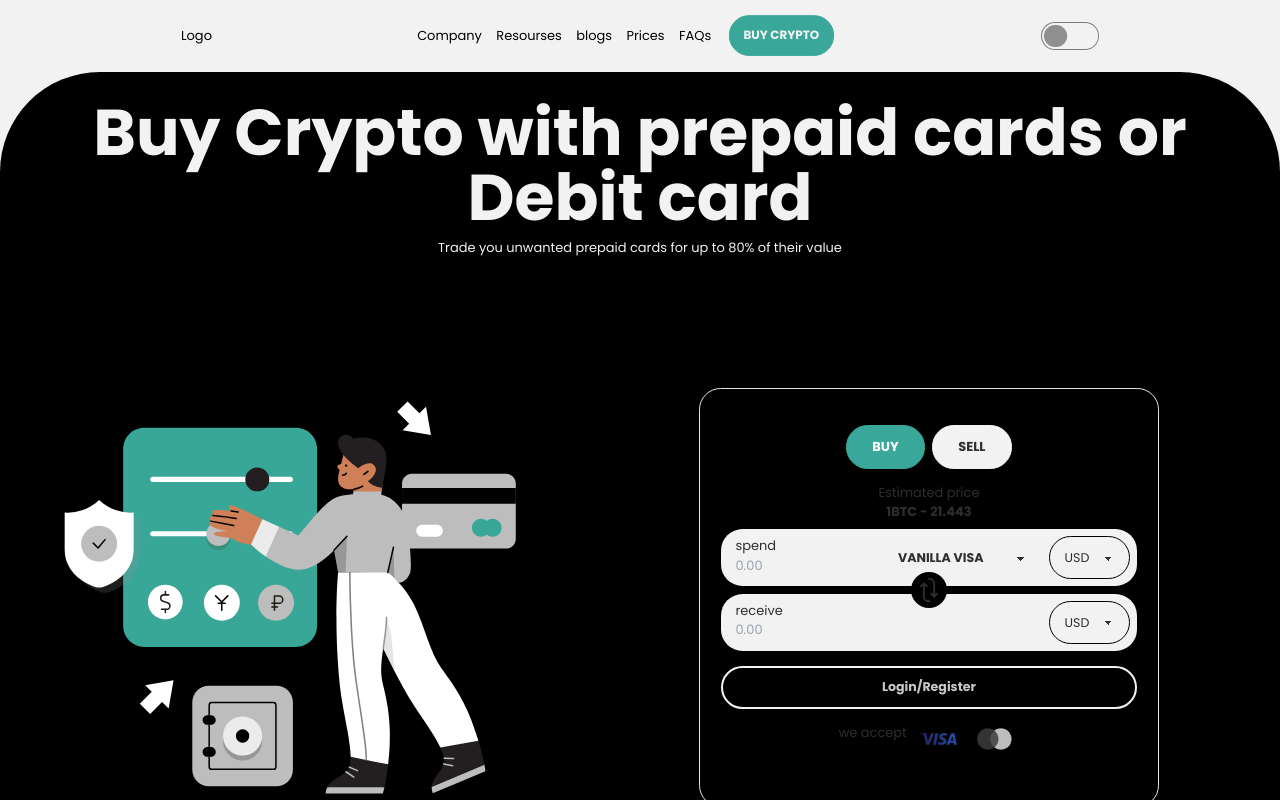
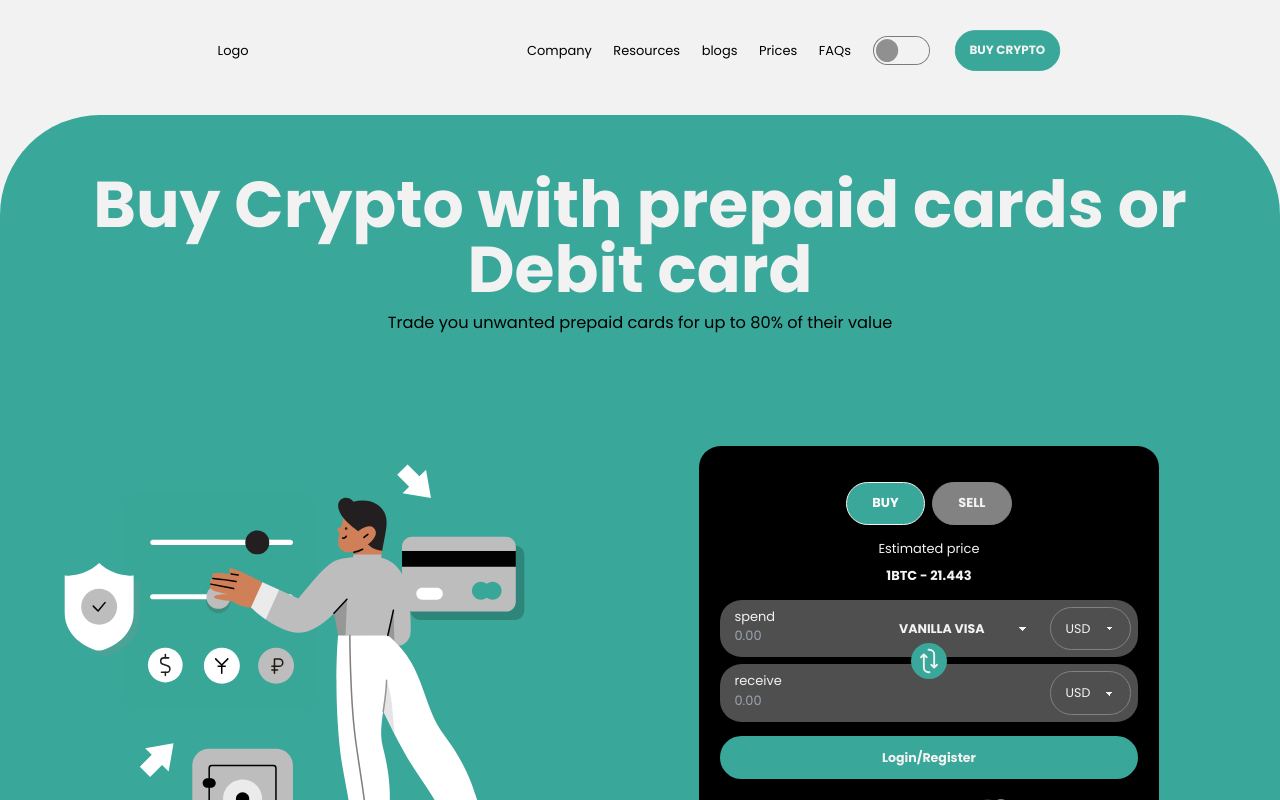
Before and after one commit to bammytech1/bampay-app, a React (Vite) app in the folder frontend/: page / in a window 1280 px wide. Shown: the top 800 px of the page. Built offline with nearby package versions, Linux system fonts and the light colour scheme.

Commit message:
bg-color change

```diff
--- a/frontend/src/components/Header.jsx
+++ b/frontend/src/components/Header.jsx
@@ -12,20 +12,21 @@ function Header() {
 
   return (
     <>
-      <header className="w-full  md:bg-neutral flex items-center justify-center ">
-        <nav className="w-full container max-w-7xl  bg-neutral text-primary m-4 md:m-0 p-4 rounded-2xl md:rounded-none ">
+      <header className="w-full z-50 fixed md:bg-base-100 flex items-center justify-center ">
+        <nav className="w-full  container max-w-7xl  bg-neutral text-base-300  m-4 md:m-0 p-4 rounded-2xl md:rounded-none md:py-8 ">
           <div className="flex items-center w-full justify-around">
             <div className="md:hidden" onClick={() => setMenu(!menu)}>
               {menu ? <IoClose size={"25px"} /> : <IoMenu size={"25px"} />}
             </div>
 
             <div>Logo</div>
-            <ul className="hidden md:flex justify-between items-center gap-4">
+            <ul className="hidden md:flex justify-between items-center gap-6">
               <Link to={"#"}>Company</Link>
-              <Link to={"#"}>Resourses</Link>
+              <Link to={"#"}>Resources</Link>
               <Link to={"#"}>blogs</Link>
               <Link to={"#"}>Prices</Link>
               <Link to={"#"}>FAQs</Link>
+              <input type="checkbox" className="toggle toggle-lg" />
               <Link
                 to="#"
                 className="btn btn-success rounded-3xl text-neutral hidden md:flex"
@@ -34,7 +35,6 @@ function Header() {
                 Buy Crypto
               </Link>
             </ul>
-            <input type="checkbox" className="toggle toggle-lg" />
             <IoNotificationsOutline size={"30px"} className="md:hidden" />
           </div>
         </nav>
--- a/frontend/src/components/Hero.jsx
+++ b/frontend/src/components/Hero.jsx
@@ -62,15 +62,15 @@ function Hero() {
   });
   return (
     <>
-      <section className="  bg-primary w-full flex justify-center items-center py-8 px-6  rounded-[50px] md:rounded-[100px]  ">
-        <div className="container  w-full max-w-7xl  ">
+      <section className="  bg-primary w-full flex justify-center items-center py-8 px-6  rounded-[50px] md:rounded-[100px] mt-32  ">
+        <div className="container   w-full max-w-7xl md:py-8 ">
           <h1 className="text-4xl text-neutral text-center font-bold mb-2 md:text-6xl lg:text-7xl">
             Buy Crypto with prepaid cards or <br /> Debit card
           </h1>
-          <p className="text-center  text-neutral  md: ">
+          <p className="text-center  text-base-300  md:text-lg ">
             Trade you unwanted prepaid cards for up to 80% of their value
           </p>
-          <div className="place-content-center gap-1  grid md:grid-cols-2 mt-4">
+          <div className="place-content-center gap-1  grid md:grid-cols-2 ">
             <motion.picture
               initial={{ y: "2rem", opacity: 0 }}
               animate={{ y: 0, opacity: 1 }}
@@ -82,7 +82,7 @@ function Hero() {
             >
               <img className="" src={hero} alt="wallet icon" />
             </motion.picture>
-            <div className=" place-self-center h-fit max-w-lg flex flex-col items-center gap-2 py-10 bg-transparent border rounded-3xl ">
+            <div className=" place-self-center h-fit max-w-lg flex flex-col items-center gap-2 py-10 bg-base-300  rounded-3xl ">
               <div
                 className="w-full  flex flex-col items-center"
                 aria-multiselectable="false"
@@ -94,9 +94,9 @@ function Hero() {
                 >
                   <li className="" role="presentation">
                     <button
-                      className={`btn btn-neutral rounded-3xl px-7 ${
+                      className={`btn btn-accent text-neutral  rounded-3xl px-7 ${
                         tabSelected.currentTab === 1
-                          ? "btn-success text-white hover:btn-neutral focus:btn-accent disabled:bg-emerald-300"
+                          ? "btn-success bordered border-neutral text-white hover:btn-neutral focus:btn-primary disabled:bg-emerald-300"
                           : "w-full justify-self-center "
                       }`}
                       id="tab-label-1e"
@@ -117,9 +117,9 @@ function Hero() {
                   </li>
                   <li className="" role="presentation">
                     <button
-                      className={`btn btn-neutral rounded-3xl px-7 ${
+                      className={`btn  btn-accent text-neutral rounded-3xl px-7 ${
                         tabSelected.currentTab === 2
-                          ? "btn-success text-white hover:btn-neutral focus:btn-accent disabled:bg-emerald-300"
+                          ? "btn-success bordered border-neutral text-white hover:btn-neutral focus:btn-primary disabled:bg-emerald-300"
                           : "w-full justify-self-center"
                       }`}
                       id="tab-label-2e"
@@ -152,7 +152,7 @@ function Hero() {
                     aria-labelledby="tab-label-1e"
                     tabIndex="-1"
                   >
-                    <div className="flex flex-col items-center mb-2">
+                    <div className="flex flex-col items-center mb-4 text-neutral gap-2 ">
                       <p className="font-thin">Estimated price</p>
                       <span className="font-semibold">1BTC - 21.443</span>
                     </div>
@@ -161,8 +161,8 @@ function Hero() {
                       className="w-full  flex flex-col items-center gap-4"
                     >
                       <div className="relative flex flex-col gap-2">
-                        <div className=" w-full flex gap-2 p-2 bg-base-100  rounded-3xl">
-                          <div className="ml-2">
+                        <div className=" w-full flex gap-2 p-2 bg-base-200  rounded-3xl">
+                          <div className="ml-2 text-neutral">
                             <label htmlFor="">spend</label>
                             <input
                               type="text"
@@ -171,14 +171,14 @@ function Hero() {
                               className="bg-transparent outline-0   w-full "
                             />
                           </div>
-                          <select className=" select font-bold ">
+                          <select className=" select font-bold bg-transparent text-neutral">
                             <option selected>VANILLA VISA</option>
                             <option>VANILLA VISA</option>
                             <option>VANILLA MASTER</option>
                             <option>AMEX VISA</option>
                             <option>AMEX MASTER</option>
                           </select>
-                          <select className="select select-primary rounded-3xl  ">
+                          <select className="select select-accent bg-base-200 rounded-3xl  text-neutral ">
                             <option selected>USD</option>
                             <option>CAD</option>
                             <option>AUD</option>
@@ -186,10 +186,10 @@ function Hero() {
                             <option>EUR</option>
                           </select>
                         </div>
-                        <span className="flex items-center justify-center absolute w-10 h-10 rounded-full bg-primary left-1/2 top-1/2 -translate-x-1/2 -translate-y-1/2 rotate-90 ">
+                        <span className="flex text-neutral items-center justify-center absolute w-10 h-10 rounded-full bg-primary left-1/2 top-1/2 -translate-x-1/2 -translate-y-1/2 rotate-90 ">
                           <IoRepeat size={"30px"} />
                         </span>
-                        <div className="w-full flex justify-between p-2 bg-base-100  rounded-3xl">
+                        <div className="w-full flex justify-between p-2 bg-base-200 text-neutral  rounded-3xl">
                           <div className="ml-2">
                             <label htmlFor="">receive</label>
                             <input
@@ -199,7 +199,7 @@ function Hero() {
                               className="bg-transparent   w-full max-w-xs"
                             />
                           </div>
-                          <select className="select select-primary right-0 rounded-3xl">
+                          <select className="select select-accent bg-base-200 rounded-3xl  text-neutral">
                             <option selected>USD</option>
                             <option>CAD</option>
                             <option>AUD</option>
@@ -210,11 +210,11 @@ function Hero() {
                       </div>
                       <Link
                         to={"#"}
-                        className="capitalize w-full btn  btn-primary border-2 rounded-3xl border-neutral"
+                        className="capitalize w-full btn  btn-primary text-neutral hover:bg-base-300 border-2 rounded-3xl border-success"
                       >
                         Login/Register
                       </Link>
-                      <p className="flex gap-2 ">
+                      <p className="flex gap-2 text-neutral items-center justify-center ">
                         we accept{" "}
                         <span className="flex gap-2 ">
                           <img src={visa} alt="" />
--- a/frontend/tailwind.config.js
+++ b/frontend/tailwind.config.js
@@ -6,15 +6,17 @@ export default {
     themes: [
       {
         mytheme: {
-          primary: "#000000",
+          primary: "#39a798",
 
           secondary: "#FFD708",
 
-          accent: "#485D73",
+          accent: "#828282",
 
           neutral: "#f2f2f2",
 
-          "base-100": "#f2f2f2", //"#141414",
+          "base-100": "#f2f2f2",
+          "base-200": "#4f4f4f",
+          "base-300": "#000000",
 
           info: "#3abff8",
 
```
